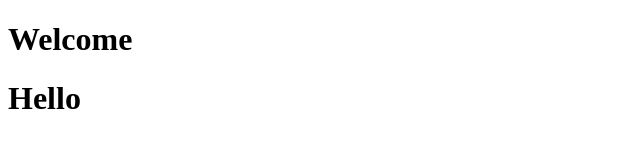
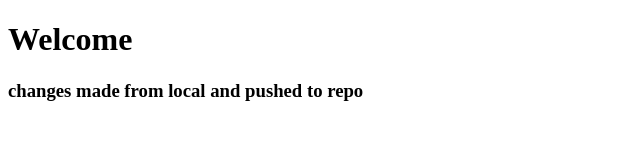
Before and after one commit to krishnavamshi3/krishnavamshi3.github.io, a plain HTML site: page index.html in a window 1280 px wide. Shown: the whole page, without its empty margins (0-640 px from the left). Drawn offline with Linux system fonts and the light colour scheme.

Commit message:
next commit from local

```diff
--- a/index.html
+++ b/index.html
@@ -19,7 +19,7 @@
     <script type="text/javascript" src="sample.js"></script>
 
 
-  <h1>Hello</h1>
+  <h3>changes made from local and pushed to repo</h3>
 
 </body>
 
```
